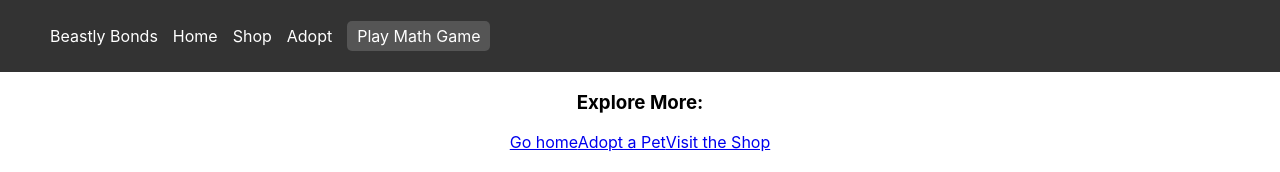
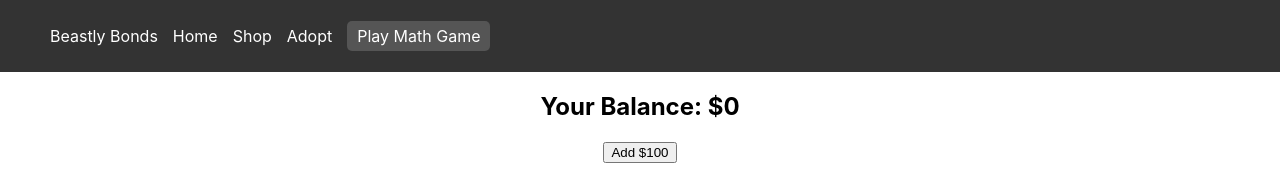
Before and after one commit to SorrenJ/Virtual-Pet, a React (Create React App) app in the folder client/pet-app/: page /shop in a window 1280 px wide. Shown: the top 172 px of the page. Built offline with nearby package versions, Linux system fonts and the light colour scheme; no server answers.

Commit message:
Remove links

```diff
--- a/client/pet-app/src/routes/shopPage.jsx
+++ b/client/pet-app/src/routes/shopPage.jsx
@@ -80,14 +80,6 @@ const ShopPage = () => {
 
   return (
 <div>
-    <div className="links">
-    <h3>Explore More:</h3>
-    <a href="/">Go home</a>
-    <a href="/adopt">Adopt a Pet</a>
-    <a href="/shop">Visit the Shop</a>
-  </div>
-
-
     <Shop
       money={data.money}
       toys={data.toys}
```
